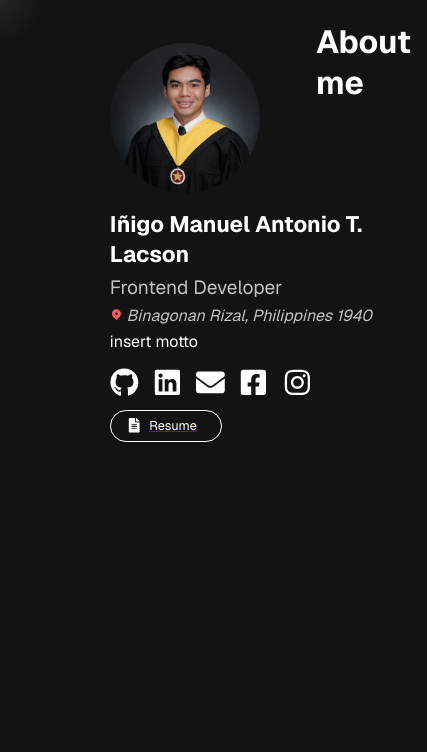
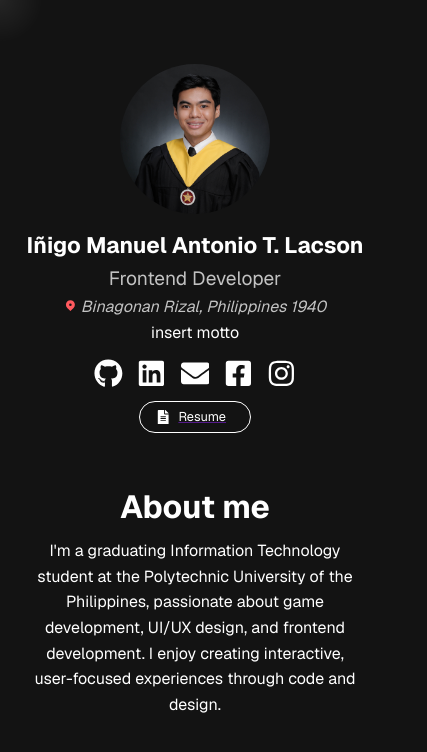
Before and after one commit to inigolacson/my-app, a Next.js app: page / in a window 390 px wide. Shown: the top 752 px of the page, 427 px wide, since content can reach past the window. Built offline with nearby package versions, Linux system fonts and the light colour scheme.

Commit message:
semi-responsiveness changes

```diff
--- a/data/information.js
+++ b/data/information.js
@@ -9,6 +9,7 @@ const info = {
     address: ' Binagonan Rizal, Philippines 1940',
     title: 'Frontend Developer',
     motto: 'insert motto',
+    aboutme: "I'm a graduating Information Technology student at the Polytechnic University of the Philippines, passionate about game development, UI/UX design, and frontend development. I enjoy creating interactive, user-focused experiences through code and design.",
 };
 
 const links = {
--- a/pages/index.js
+++ b/pages/index.js
@@ -70,6 +70,7 @@ export default function Home() {
         <div className={styles.right}>
           <div className={about.aboutContainer}>
             <h1>About me</h1>
+            <p className={about.aboutText}>{info.aboutme}</p>
           </div>
         </div>
       </div>
--- a/styles/modules/index.module.scss
+++ b/styles/modules/index.module.scss
@@ -4,6 +4,14 @@
     display: flex;
     height: 100vh;
     width: 100%;
+    max-width: 100%;
+
+    @media (max-width: 768px) {
+        flex-direction: column;
+        height: auto;
+        align-items: center;
+        padding: 1rem 0;
+    }
 }
 
 .left {
@@ -12,6 +20,14 @@
     font-family: var(--font-geist-sans);
     position: relative;
     min-width: 300px;
+
+    @media (max-width: 768px) {
+        margin: 0 auto;
+        text-align: center;
+        width: 100%;
+        max-width: 500px;
+
+    }
 }
 
 .right {
@@ -19,4 +35,12 @@
     width: 60%;
     font-family: var(--font-geist-sans);
     position: relative;
+
+    @media (max-width: 768px) {
+        margin: 0 auto;
+        text-align: center;
+        width: 100%;
+        max-width: 400px;
+
+    }
 }
--- a/styles/modules/left/hero.module.scss
+++ b/styles/modules/left/hero.module.scss
@@ -18,6 +18,16 @@
         object-fit: cover;
         max-width: 200px;
         min-width: 150px;
+    }
+
+    @media (max-width: 768px) {
+        margin-left: auto;
+        align-items: center;
+        justify-content: center;
+        flex-direction: column;
+        display: flex;
+        margin-top: 2rem;
+        text-align: center;
     }
 }
 
--- a/styles/modules/right/aboutme.module.scss
+++ b/styles/modules/right/aboutme.module.scss
@@ -2,7 +2,18 @@
 
 
 .aboutContainer{
-    margin-top: 5%;
+    margin-top: 5.9%;
     width: 100%;
+    max-width: 50rem;
+    padding: 0 1rem;
+}
 
+.aboutText {
+    margin-top: .7rem;
+    text-align: justify;
+    line-height: 1.6;
+
+    @media (max-width: 768px) {
+        text-align: center;
+    };
 }
```
